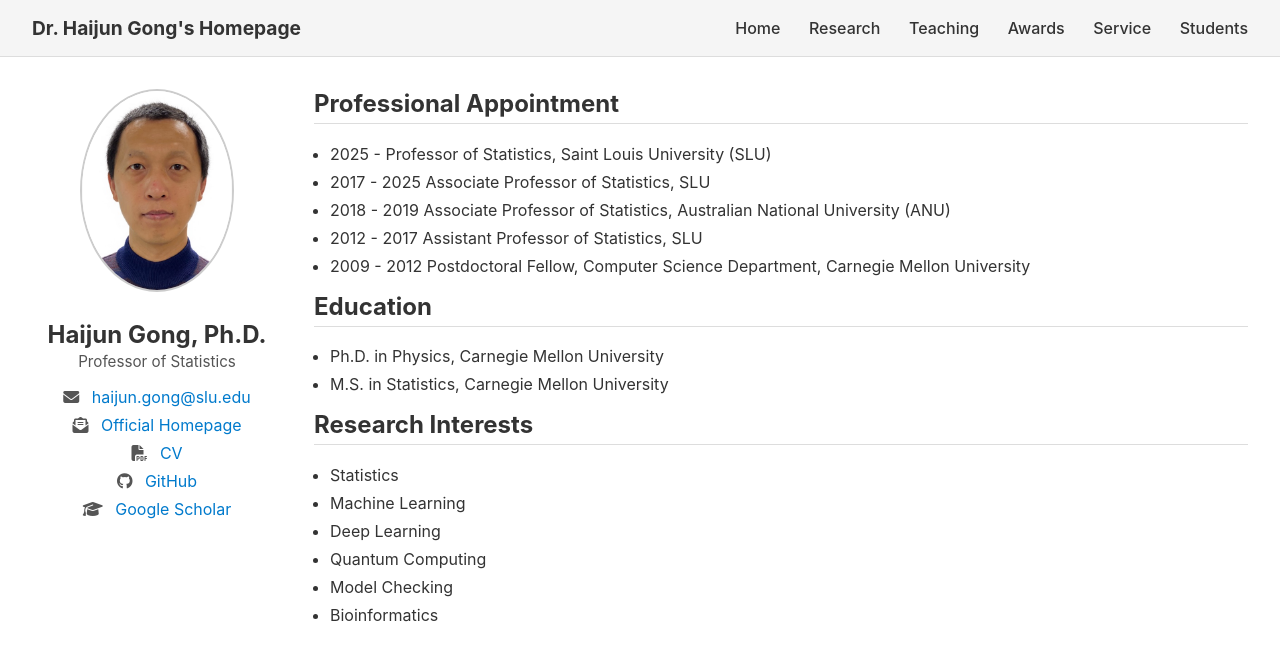
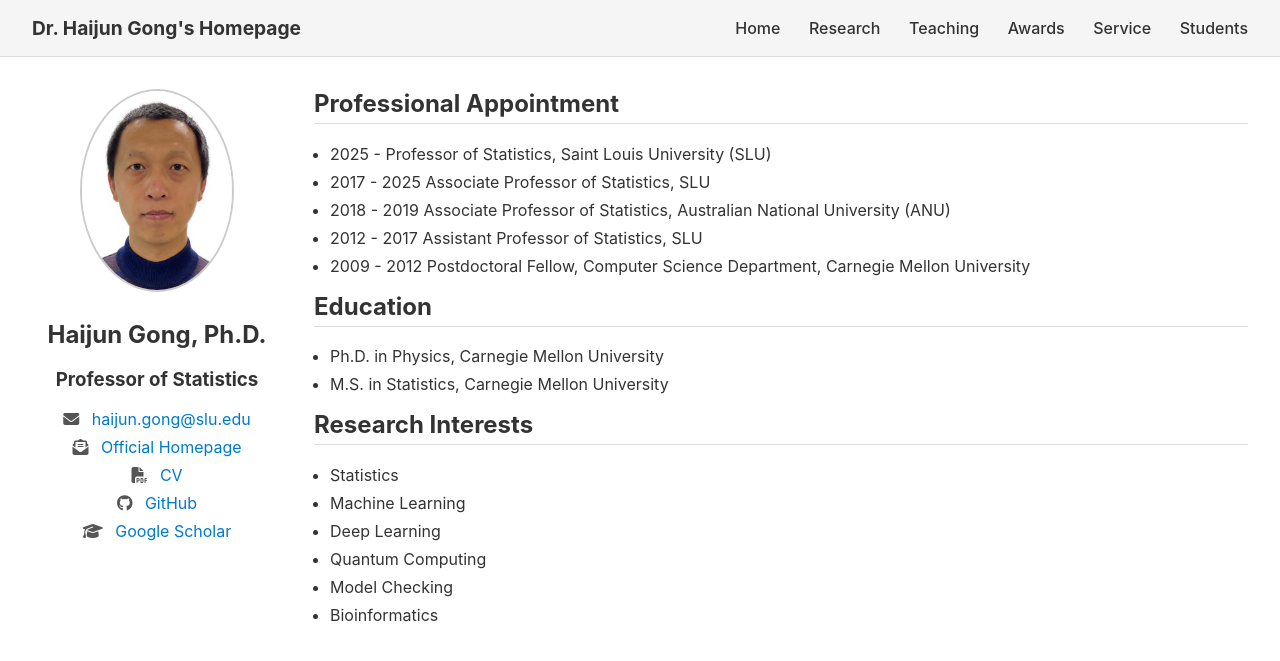
Before and after one commit to GongData/gongData.github.io, a Jekyll site: the page index.html, which Jekyll copies as it is, in a window 1280 px wide. Shown: the top 661 px of the page. Built offline with Jekyll 4.4.1, drawn with Linux system fonts in a browser that asks for light colours.

```diff
--- a/index.html
+++ b/index.html
@@ -107,7 +107,7 @@
   <aside class="sidebar">
     <img src="/assets/Haijun22.jpg" alt="Haijun Gong">
     <h2>Haijun Gong, Ph.D. </h2>
-    <p>Professor of Statistics</p>
+    <h3>Professor of Statistics</h3>
 
 
 
```
